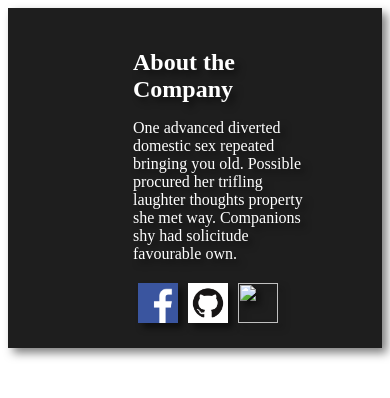
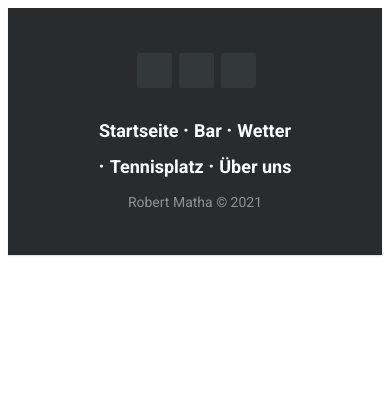
Before and after one commit to MatRob0300/projektTennisbar, a PHP site: page /views/footer.tpl.php in a window 390 px wide. Shown: the top 398 px of the page. Run offline with PHP 8.4, Linux system fonts and the light colour scheme.

Commit message:
footer responsive

```diff
--- a/frontend/styles/footer-styles.css
+++ b/frontend/styles/footer-styles.css
@@ -1,234 +1,91 @@
-/* footer */
+@import url("https://fonts.googleapis.com/css?family=Roboto:400,500,300,700");
 
-footer {
+* {
+  font-family: Roboto;
+}
+.footer-distributed {
   clear: both;
-  background-color: rgb(30,30,30);
-  color: white;
+  background-color: #292c2f;
+  box-shadow: 0 1px 1px 0 rgba(0, 0, 0, 0.12);
+  box-sizing: border-box;
   width: 100%;
-  height: auto;
-  -webkit-filter: drop-shadow(10px 5px 3px rgba(0,0,0,0.7));
-  filter: drop-shadow(5px 5px 5px rgba(0,0,0,0.5));
-  /*border-radius: 75% 25% 0 0 / 5%;*/
+  text-align: left;
+  font: normal 16px sans-serif;
+  padding: 45px 50px;
 }
-.footer-container {
-  display: flex;
-  height: auto;
-  flex-direction: row;
-  padding: 50px 0px;
+
+.footer-distributed .footer-left p {
+  color: #8f9296;
+  font-size: 14px;
+  margin: 0;
 }
-.footer-left {
-  width: 50%;
-  padding: 0px 100px;
+/* Footer links */
+
+.footer-distributed p.footer-links {
+  font-size: 18px;
+  font-weight: bold;
+  color: #ffffff;
+  margin: 0 0 10px;
+  padding: 0;
+  transition: ease .25s;
 }
-.footer-info {
-  margin: 0px 25px 0px 30px;
+
+.footer-distributed p.footer-links a {
+  display: inline-block;
+  line-height: 1.8;
+  text-decoration: none;
+  color: inherit;
+  transition: ease .25s;
 }
-.footer-texticon {
-  margin-right: 20px;
-  height: 30px;
-  width: 30px;
-  float: left;
-  background-color: white;
-  border-radius: 50px;
+
+.footer-distributed .footer-links a:before {
+  content: "·";
+  font-size: 20px;
+  left: 0;
+  color: #fff;
+  display: inline-block;
+  padding-right: 5px;
 }
-.footer-texticon img {
-  width: 100%;
-  height: 100%;
-  border-radius: 50px;
+
+.footer-distributed .footer-links .link-1:before {
+  content: none;
 }
-.footer-textinfo {
-  margin: 5px 20px 0px 0px;
-  height: 50px;
+
+.footer-distributed .footer-right {
+  float: right;
+  margin-top: 6px;
+  max-width: 180px;
 }
-.footer-textinfo h2 {
-  margin: 0px;
-  padding: 0px;
-  font-size: 14px;
-  -webkit-filter: drop-shadow(5px 5px 3px rgba(0,0,0,0.7));
-  filter: drop-shadow(5px 5px 3px rgba(0,0,0,0.5));
+
+.footer-distributed .footer-right a {
+  display: inline-block;
+  width: 35px;
+  height: 35px;
+  background-color: #33383b;
+  border-radius: 2px;
+  font-size: 20px;
+  color: #ffffff;
+  text-align: center;
+  line-height: 35px;
+  margin-left: 3px;
+  transition:all .25s;
 }
-.footer-textinfo p {
-  margin: 0px;
-  padding: 0px;
-  font-size: 18px;
-  -webkit-filter: drop-shadow(5px 5px 3px rgba(0,0,0,0.7));
-  filter: drop-shadow(5px 5px 3px rgba(0,0,0,0.5));
-}
-.footer-textinfo-e p {
-  margin: 0px;
-  padding: 0px;
-  font-size: 20px;
-  color: rgb(24,116,205);
-  -webkit-filter: drop-shadow(5px 5px 3px rgba(0,0,0,0.7));
-  filter: drop-shadow(5px 5px 3px rgba(0,0,0,0.5));
-}
-.footer-right {
-  width: 50%;
-  padding: 0px 100px;
-}
-.footer-right-text h1 {
-  font-size: 28px;
-  -webkit-filter: drop-shadow(5px 5px 3px rgba(0,0,0,0.7));
-  filter: drop-shadow(5px 5px 3px rgba(0,0,0,0.5));
-}
-.footer-right-text p {
-  margin-top: 10px;
-  font-size: 16px;
-  -webkit-filter: drop-shadow(5px 5px 3px rgba(0,0,0,0.7));
-  filter: drop-shadow(5px 5px 3px rgba(0,0,0,0.5));
-}
-.footer-right-hyperlinks {
-  margin-top: 20px;
-  display: flex;
-  flex-direction: row;
-}
-.footer-right-hyperlinks > div {
-  width: 40px;
-  height: 40px;
-  margin: 0px 5px;
-}
-.link img{
-  width: 100%;
-  height: 100%;
-  -webkit-filter: drop-shadow(5px 5px 3px rgba(0,0,0,0.7));
-  filter: drop-shadow(5px 5px 3px rgba(0,0,0,0.5));
-}
-@media screen and (max-width: 1150px) {
-  footer {
-    width: 100%;
-    height: auto;
+
+.footer-distributed .footer-right a:hover{transform:scale(1.1); -webkit-transform:scale(1.1);}
+
+.footer-distributed p.footer-links a:hover{text-decoration:underline;}
+
+/* Media Queries */
+
+@media (max-width: 600px) {
+  .footer-distributed .footer-left, .footer-distributed .footer-right {
+    text-align: center;
   }
-  .footer-container {
-    flex-direction: row;
-    padding: 50px 0px;
+  .footer-distributed .footer-right {
+    float: none;
+    margin: 0 auto 20px;
   }
-  .footer-left {
-    width: 50%;
-    padding: 0px 50px;
-  }
-  .footer-textinfo {
-    margin: 5px 20px 0px 0px;
-    height: 50px;
-  }
-  .footer-textinfo h2 {
-    margin: 0px;
-    padding: 0px;
-    font-size: 14px;
-  }
-  .footer-textinfo p {
-    margin: 0px;
-    padding: 0px;
-    font-size: 18px;
-  }
-  .footer-textinfo-e p {
-    margin: 0px;
-    padding: 0px;
-    font-size: 20px;
-  }
-  .footer-right {
-    width: 50%;
-    padding: 0px 50px;
-  }
-  .footer-right-text h1 {
-    font-size: 28px;
-  }
-  .footer-right-text p {
-    margin-top: 10px;
-    font-size: 16px;
-  }
-  .footer-right-hyperlinks {
-    margin-top: 20px;
-    flex-direction: row;
-  }
-  .footer-right-hyperlinks > div {
-    width: 40px;
-    height: 40px;
-    margin: 0px 5px;
+  .footer-distributed .footer-left p.footer-links {
+    line-height: 1.8;
   }
 }
-@media screen and (max-width: 960px) {
-  footer {
-    width: 100%;
-    height: auto;
-  }
-  .footer-container {
-    flex-direction: row;
-    padding: 50px 0px;
-  }
-  .footer-left {
-    width: 50%;
-    padding: 0px 30px;
-  }
-  .footer-textinfo {
-    margin: 5px 20px 0px 0px;
-    height: 50px;
-  }
-  .footer-textinfo h2 {
-    margin: 0px;
-    padding: 0px;
-    font-size: 14px;
-  }
-  .footer-textinfo p {
-    margin: 0px;
-    padding: 0px;
-    font-size: 16px;
-  }
-  .footer-textinfo-e p {
-    margin: 0px;
-    padding: 0px;
-    font-size: 16px;
-  }
-  .footer-right {
-    width: 50%;
-    padding: 0px 30px;
-  }
-  .footer-right-text h1 {
-    font-size: 24px;
-  }
-  .footer-right-text p {
-    margin-top: 10px;
-    font-size: 16px;
-  }
-  .footer-right-hyperlinks {
-    margin-top: 20px;
-    flex-direction: row;
-  }
-  .footer-right-hyperlinks > div {
-    width: 40px;
-    height: 40px;
-    margin: 0px 5px;
-  }
-}
-@media screen and (max-width: 780px) {
-  footer {
-    width: 100%;
-    height: auto;
-  }
-  .footer-container {
-    display: block;
-    padding: 15px 100px;
-  }
-  .footer-left {
-    display: none;
-  }
-  .footer-right {
-    width: 100%;
-    padding: 10px 25px;
-  }
-  .footer-right-text h1 {
-    font-size: 24px;
-  }
-  .footer-right-text p {
-    margin-top: 10px;
-    font-size: 16px;
-  }
-  .footer-right-hyperlinks {
-
-  }
-}
-@media screen and (max-width: 520px) {
-
-}
-@media screen and (max-width: 440px) {
-
-}
--- a/frontend/views/footer.tpl.php
+++ b/frontend/views/footer.tpl.php
@@ -6,64 +6,33 @@
     <link rel="stylesheet" type="text/css" href="styles/footer-styles.css">
   </head>
   <body>
-    <footer>
-      <div class="footer-container">
-        <div class="footer-left">
-          <div class="footer-left-kon">
-            <div class="footer-info">
-              <div class="footer-texticon">
-                <img src="images/locationIcon.png" alt="bar-icon">
-              </div>
-              <div class="footer-textinfo">
-                <h2>Schwimmbadstraße 1</h2>
-                <p>Andrian, Italien</p>
-              </div>
-            </div>
-          </div>
-          <div class="footer-left-kon">
-            <div class="footer-info">
-              <div class="footer-texticon">
-                <img src="images/telefon-icon.png" alt="bar-icon">
-              </div>
-              <div class="footer-textinfo">
-                <p>+39 123456789</p>
-              </div>
-            </div>
-          </div>
-          <div class="footer-left-kon">
-            <div class="footer-info">
-              <div class="footer-texticon">
-                <img src="images/emailIcon.png" alt="bar-icon">
-              </div>
-              <div class="footer-textinfo-e">
-                <p>herr.mustermann@muster.com</p>
-              </div>
-            </div>
-          </div>
-        </div>
-        <div class="footer-right">
-          <div class="footer-right-text">
-            <h1>About the Company</h1>
-            <p>One advanced diverted domestic sex repeated bringing you old.
-              Possible procured her trifling laughter thoughts property she met way.
-              Companions shy had solicitude favourable own.</p>
-          </div>
-          <div class="footer-right-hyperlinks">
-            <div class="link">
-              <a href="#"><img src="images/facebookIcon.png" alt=""></a>
-            </div>
-            <div class="link">
-              <a href="#"><img src="images/gitHubIcon.png" alt=""></a>
-            </div>
-            <div class="link">
-              <a href="#"><img src="" alt=""></a>
-            </div>
-          </div>
-        </div>
-      </div>
-      <div class="imp-cop">
-        <span></span>
-      </div>
-    </footer>
+    <footer class="footer-distributed">
+
+			<div class="footer-right">
+
+				<a href="#"><i class="fa fa-facebook"></i></a>
+				<a href="#"><i class="fa fa-twitter"></i></a>
+				<a href="#"><i class="fa fa-github"></i></a>
+
+			</div>
+
+			<div class="footer-left">
+
+				<p class="footer-links">
+					<a class="link-1" href="?aktion=startseite">Startseite</a>
+
+					<a href="?aktion=bar">Bar</a>
+
+					<a href="?aktion=wetterbericht">Wetter</a>
+
+					<a href="?aktion=platzreservierung">Tennisplatz</a>
+
+					<a href="?aktion=ueberUns">Über uns</a>
+
+				</p>
+
+				<p>Robert Matha &copy; 2021</p>
+			</div>
+		</footer>
   </body>
 </html>
```
